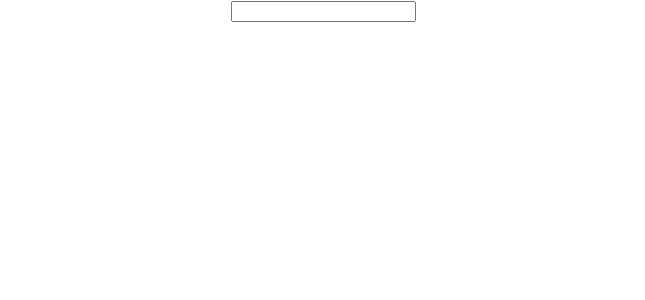
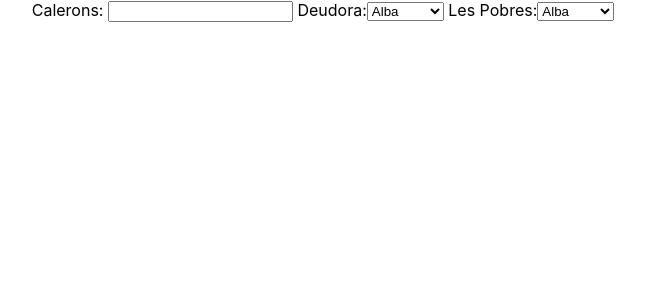
Before and after one commit to lallunavermella/deudis-front, a React (Create React App) app: page / in a window 1280 px wide. Shown: the top 300 px of the page, without its empty margins (317-962 px from the left). Built offline with nearby package versions, Linux system fonts and the light colour scheme.

Commit message:
Added options at form

```diff
--- a/src/components/Form/Form.js
+++ b/src/components/Form/Form.js
@@ -1,9 +1,32 @@
 const Form = () => {
   return (
     <>
-      <form>
-        <label>
-          <input></input>
+      <form autoComplete="off">
+        <label htmlFor="calerons">
+          {" "}
+          Calerons: <input id="calerons" type="text" />
+        </label>
+        <label htmlFor="deudora">
+          {" "}
+          Deudora:
+          <select id="deudora">
+            <option>Alba</option>
+            <option>Giulia</option>
+            <option>Nuria LL.</option>
+            <option>Nuria G.</option>
+            <option>Silvia</option>
+          </select>
+        </label>
+        <label htmlFor="pobres">
+          {" "}
+          Les Pobres:
+          <select id="pobres">
+            <option>Alba</option>
+            <option>Giulia</option>
+            <option>Nuria LL.</option>
+            <option>Nuria G.</option>
+            <option>Silvia</option>
+          </select>
         </label>
       </form>
     </>
```
